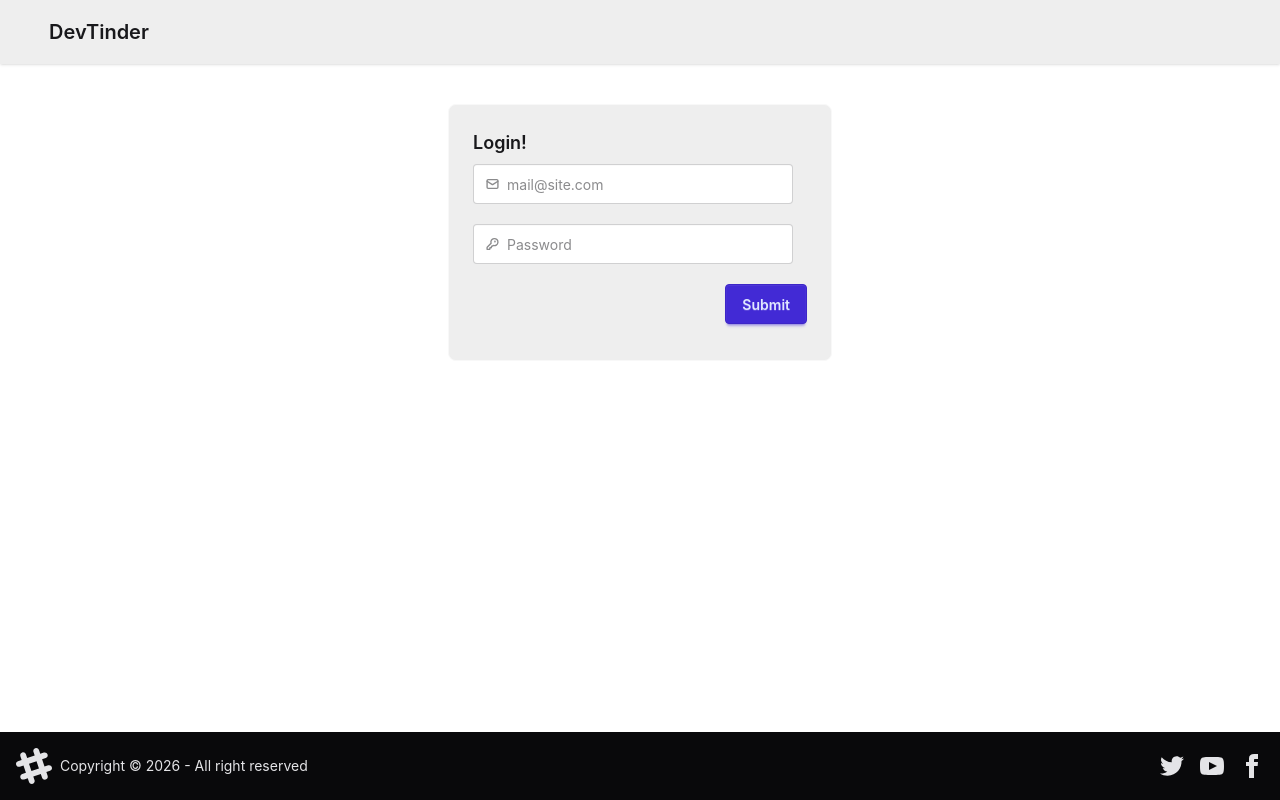
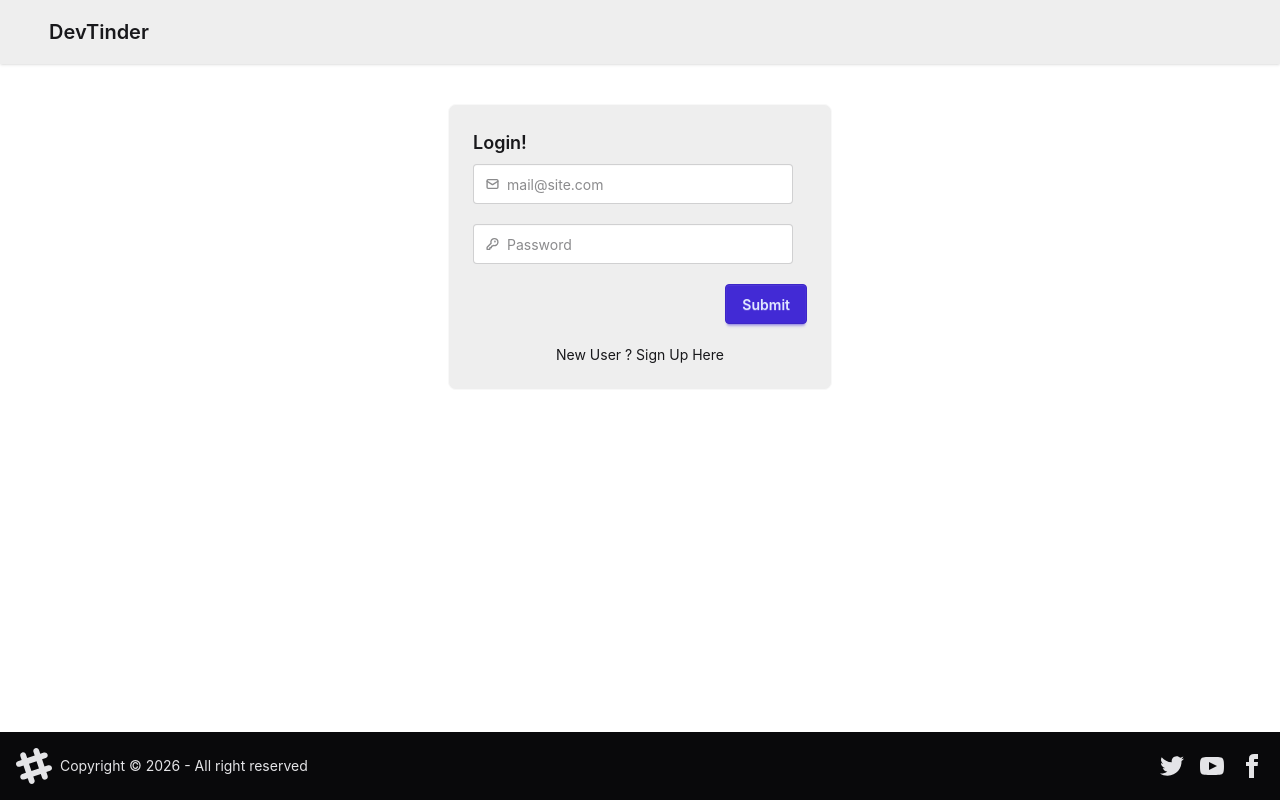
Before and after one commit to Jisukumarmishra/DevTinder-Web, a React (Vite) app: page /login in a window 1280 px wide. Built offline with nearby package versions, Linux system fonts and the light colour scheme; no server answers.

Commit message:
write the condations to easily switch login to signup

```diff
--- a/src/components/LogIn.jsx
+++ b/src/components/LogIn.jsx
@@ -178,6 +178,14 @@ const LogIn = () => {
               Submit
             </button>
           </div>
+          <p
+            onClick={() => setIsLogInForm((value) => !value)}
+            className="cursor-pointer m-auto"
+          >
+            {isLogInForm
+              ? "New User ?  Sign Up Here"
+              : "Existing User : LogIn Here"}
+          </p>
         </div>
       </div>
     </div>
```
